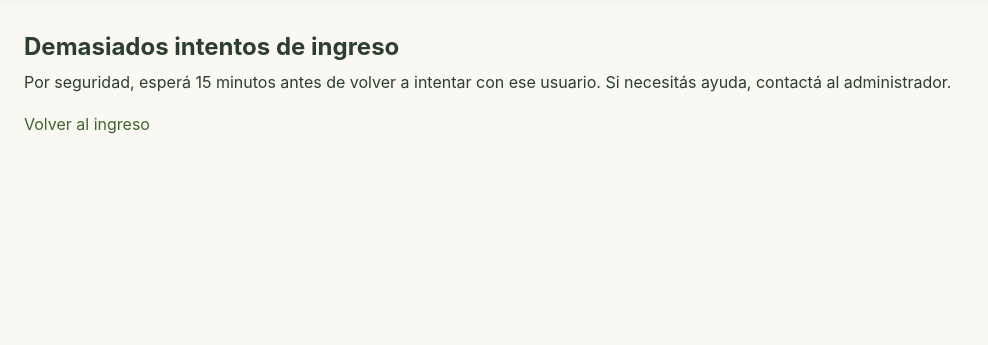
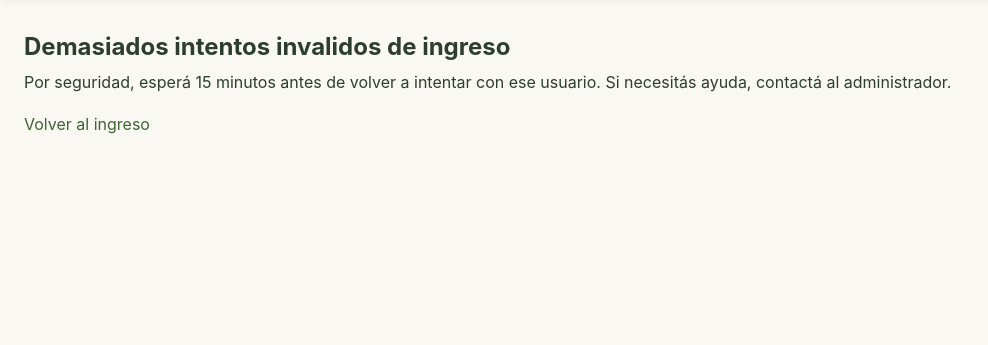
Before and after one commit to CarlosAgustinLiendro/saborandino, a Django app: template templates/cuentas/bloqueo.html in a window 1280 px wide. Shown: the part 75-420 px from the top of the page, without its empty margins (0-988 px from the left). Run offline with Django 5.2, Linux system fonts and the light colour scheme; the template is opened without the code that fills it: most values are stand-ins (such as "Sample title", 1, 10 or a date in 2020).

Commit message:
Corrección texto  en UI de pantalla de bloqueo

```diff
--- a/templates/cuentas/bloqueo.html
+++ b/templates/cuentas/bloqueo.html
@@ -6,7 +6,7 @@ Esperá antes de intentar nuevamente
 
 {% block content %}
 <section class="vacio">
-<h1>Demasiados intentos de ingreso</h1>
+<h1>Demasiados intentos invalidos de ingreso</h1>
 <p>Por seguridad, esperá 15 minutos antes de volver a intentar con ese usuario. Si necesitás ayuda, contactá al administrador.</p>
 <a href="{% url 'cuentas:login' %}">Volver al ingreso</a>
 </section>
```
